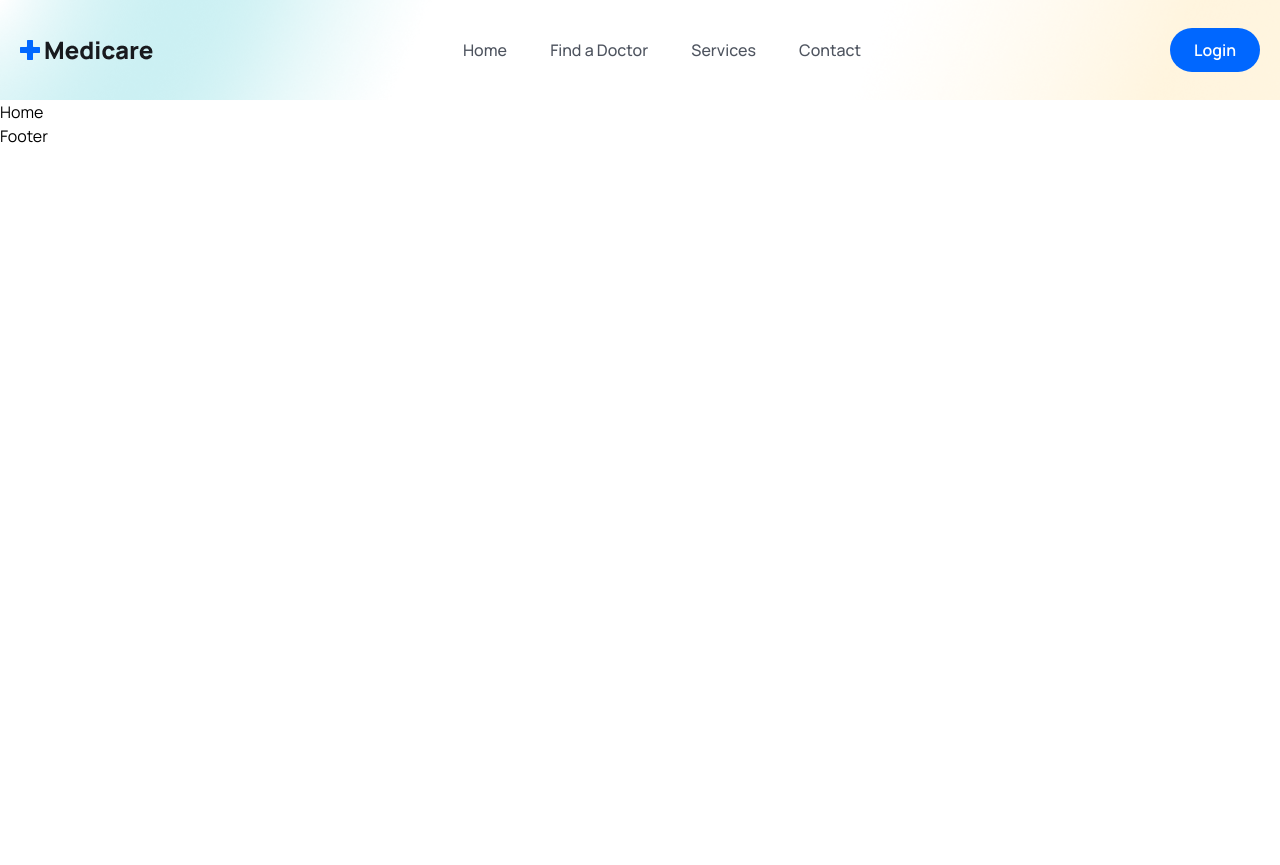
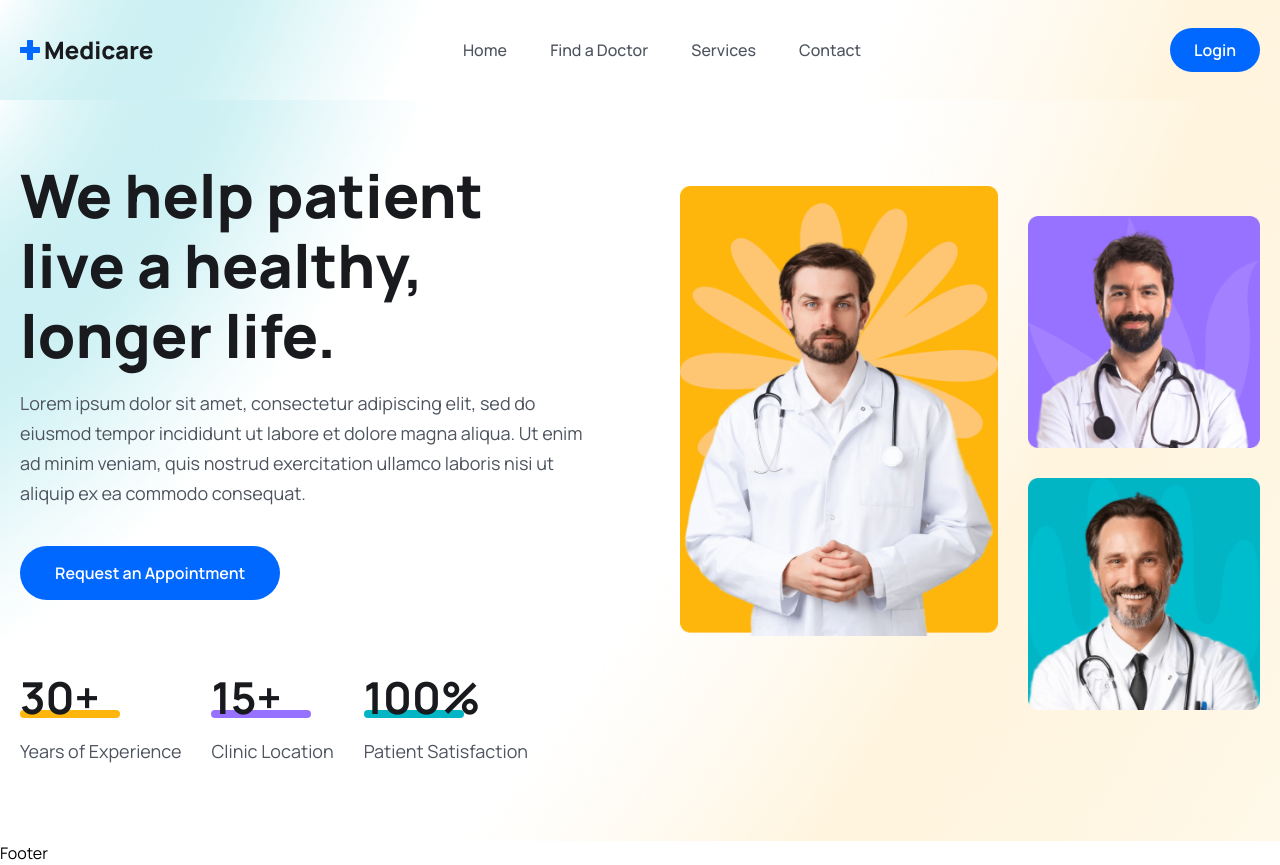
Before and after one commit to Jennovator/Medicare-Booking, a React (Vite) app in the folder client/: page / in a window 1280 px wide. Before the commit the page ends 800 px from the top, so only its background shows below. Built offline with nearby package versions, Linux system fonts and the light colour scheme; the HTML template or start-up script is replaced by a standard one.

Commit message:
Update: basic info and styles for Home page. Added index.jsfor exporting assets

```diff
--- /dev/null
+++ b/client/src/assets/index.js
@@ -0,0 +1,7 @@
+import heroImg01 from '../assets/images/hero-img01.png';
+import heroImg02 from '../assets/images/hero-img02.png';
+import heroImg03 from '../assets/images/hero-img03.png';
+import logo from '../assets/images/logo.png';
+import userImg from '../assets/images/avatar-icon.png';
+
+export { heroImg01, heroImg02, heroImg03, logo, userImg };
--- a/client/src/index.css
+++ b/client/src/index.css
@@ -28,6 +28,10 @@
     .header{
         @apply bg-[url('./assets/images/mask.png')] bg-no-repeat bg-center bg-cover w-full h-[100px] leading-[100px];
     }
+
+    .hero__section{
+        @apply bg-[url('./assets/images/hero-bg.png')] bg-no-repeat bg-center bg-cover;
+    }
 }
 
 @media only screen and (max-width: 1024px) {
--- a/client/src/pages/Home.jsx
+++ b/client/src/pages/Home.jsx
@@ -1,8 +1,70 @@
 import React from 'react';
+import { heroImg01, heroImg02, heroImg03 } from '../assets';
 
 const Home = () => {
   return (
-    <div>Home</div>
+    <>
+      {/* --------- HERO SECTION --------- */}
+      <section className='hero__section pt-[60px] 2xl:h-[800px]'>
+        <div className="container">
+          <div className='flex flex-col lg:flex-row gap-[90px] items-center justify-between'>
+
+            {/* --------- hero content --------- */}
+            <div>
+              <div className='lg:w-[570px]'>
+                <h1 className='text-[36px] leading-[46px] text-headingColor font-[800] md:text-[60px] md:leading-[70px]'>
+                  We help patient live a healthy, longer life.
+                </h1>
+                <p className='text__para'>
+                Lorem ipsum dolor sit amet, consectetur adipiscing elit, sed do eiusmod tempor incididunt ut labore et dolore magna aliqua.
+                Ut enim ad minim veniam, quis nostrud exercitation ullamco laboris nisi ut aliquip ex ea commodo consequat.
+                </p>
+
+                <button className='btn'>Request an Appointment</button>
+              </div>
+
+              {/* --------- hero counter --------- */}
+              <div className='mt-[30px] lg:mt-[70px] flex flex-col lg:flex-row lg:items-center gap-5 lg:gap-[30px]'>
+                <div>
+                  <h2 className='text-[36px] leading-[56px] lg:text-[44px] lg:leading-[54px] font-[700] text-headingColor'>
+                    30+
+                  </h2>
+                  <span className='w-[100px] h-2 bg-yellowColor rounded-full block mt-[-14px]'></span>
+                  <p className='text__para'>Years of Experience</p>
+                </div>
+
+                <div>
+                  <h2 className='text-[36px] leading-[56px] lg:text-[44px] lg:leading-[54px] font-[700] text-headingColor'>
+                    15+
+                  </h2>
+                  <span className='w-[100px] h-2 bg-purpleColor rounded-full block mt-[-14px]'></span>
+                  <p className='text__para'>Clinic Location</p>
+                </div>
+
+                <div>
+                  <h2 className='text-[36px] leading-[56px] lg:text-[44px] lg:leading-[54px] font-[700] text-headingColor'>
+                    100%
+                  </h2>
+                  <span className='w-[100px] h-2 bg-irisBlueColor rounded-full block mt-[-14px]'></span>
+                  <p className='text__para'>Patient Satisfaction</p>
+                </div>
+              </div>
+
+            </div>
+
+            <div className='flex gap-[30px] justify-end'>
+              <div>
+                <img className='w-full' src={heroImg01} alt=''/>
+              </div>
+              <div className='mt-[30px]'>
+                <img className='w-full mb-[30px]' src={heroImg02} alt=''/>
+                <img className='w-full mb-[30px]' src={heroImg03} alt=''/>
+              </div>
+            </div>
+          </div>
+        </div>
+      </section>
+    </>
   )
 }
 
```
